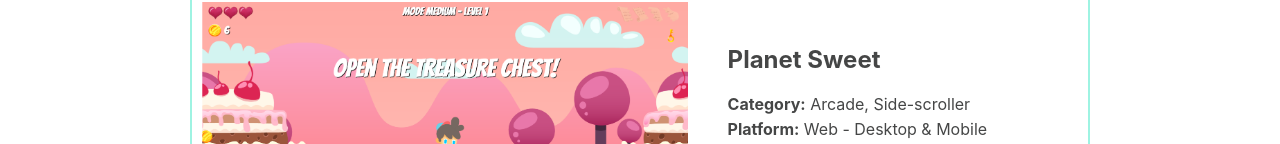
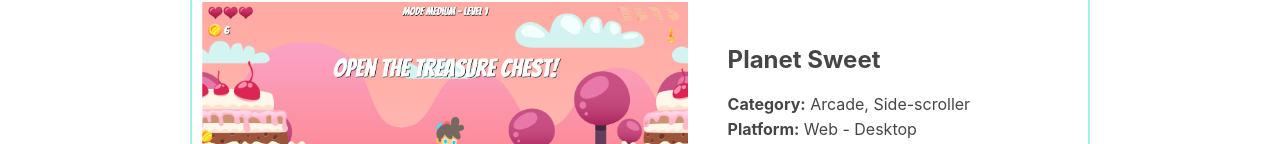
Before and after one commit to jogracz/games-portfolio, a React (Create React App) app: page / in a window 1280 px wide. Shown: the part 656-800 px from the top of the page. Built offline with nearby package versions, Linux system fonts and the light colour scheme.

Commit message:
Set planet sweet to only desktop in desc

```diff
--- a/src/content/index.ts
+++ b/src/content/index.ts
@@ -13,7 +13,7 @@ export const games = [
     title: "Planet Sweet",
     category: "Arcade, Side-scroller",
     link: "https://planetsweet-portfolio.netlify.app/",
-    platform: "Web - Desktop & Mobile",
+    platform: "Web - Desktop",
     stack: "HTML5 + Javascript",
     imgPath: "assets/planetSweet/7.png", //1,6,7
   },
```
